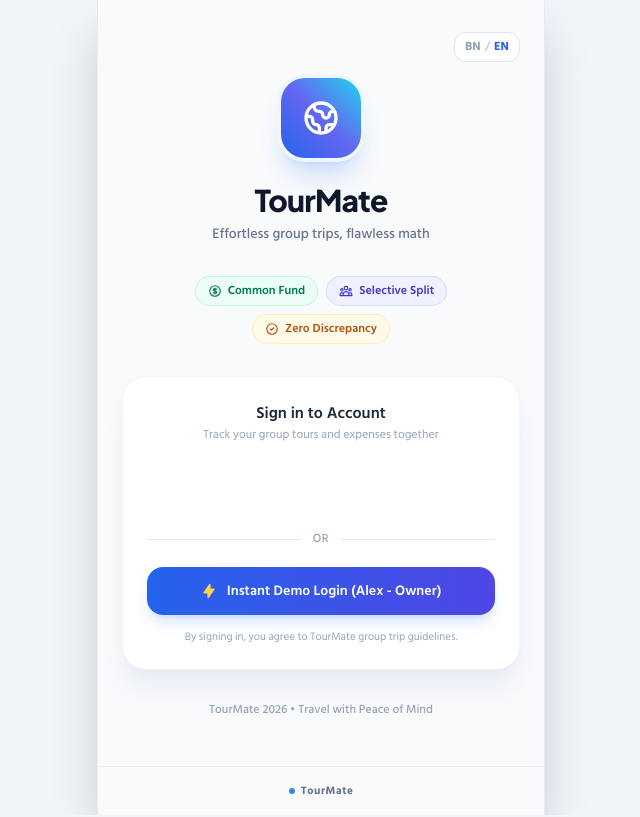
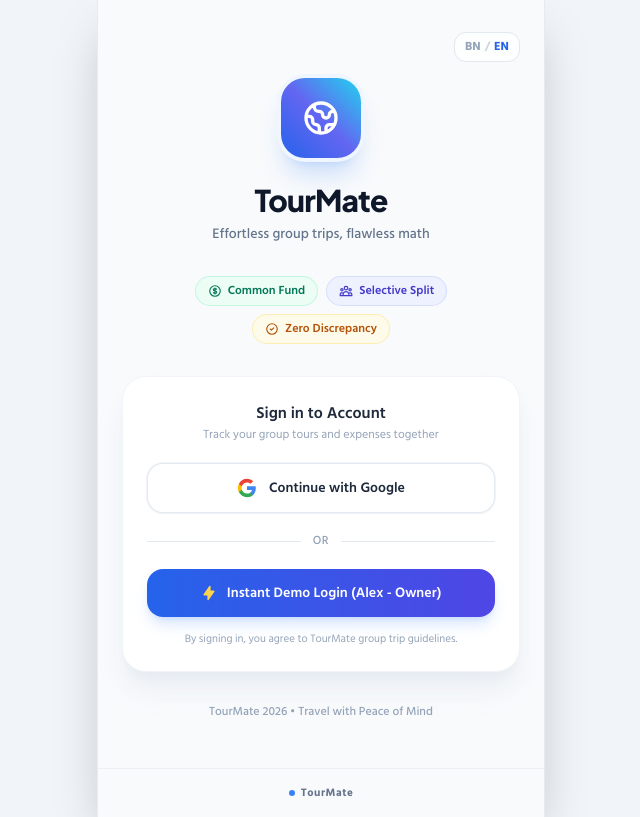
Before and after one commit to Tanveer1301/tourmate, a Django app: page /login in a window 1280 px wide. Shown: the whole page, without its empty margins (319-959 px from the left). Run offline with Django 5.2, Linux system fonts and the light colour scheme; some libraries are stand-ins or nearby versions.

Commit message:
Fix Google Sign-in white screen with COOP policy, proxy SSL header, and direct OAuth flow

```diff
--- a/apps/web/views.py
+++ b/apps/web/views.py
@@ -1,5 +1,34 @@
+import json
+import logging
+import os
+import urllib.parse
+import requests
 from django.conf import settings
+from django.http import HttpResponse, HttpResponseBadRequest
 from django.shortcuts import redirect, render
+
+from apps.accounts.security import generate_access_token, provision_google_user
+
+logger = logging.getLogger(__name__)
+
+
+def _get_redirect_uri(request):
+    """Dynamically determine the canonical OAuth callback URL."""
+    custom_uri = os.environ.get("GOOGLE_REDIRECT_URI")
+    if custom_uri:
+        return custom_uri.strip()
+    scheme = "https" if (
+        request.is_secure()
+        or request.headers.get("x-forwarded-proto") == "https"
+        or request.META.get("HTTP_X_FORWARDED_PROTO") == "https"
+    ) else request.scheme
+    host = request.get_host()
+    # Strip standard default ports if present
+    if host.endswith(":80"):
+        host = host[:-3]
+    elif host.endswith(":443"):
+        host = host[:-4]
+    return f"{scheme}://{host}/auth/google/callback"
 
 
 def index_view(request):
@@ -23,3 +52,130 @@ def dashboard_view(request):
 def tour_detail_view(request, tour_id):
     """Renders the mobile tour detail workspace (3 tabs, deposits, expenses, settlement)."""
     return render(request, "tour_detail.html", {"tour_id": str(tour_id)})
+
+
+def google_oauth_login(request):
+    """Direct Google OAuth2 redirect flow (works 100% across all mobile browsers and webviews)."""
+    client_id = getattr(settings, "GOOGLE_CLIENT_ID", "")
+    if not client_id:
+        return HttpResponseBadRequest("GOOGLE_CLIENT_ID is not configured.")
+
+    next_url = request.GET.get("next", "/tours")
+    redirect_uri = _get_redirect_uri(request)
+
+    params = {
+        "client_id": client_id,
+        "redirect_uri": redirect_uri,
+        "response_type": "code",
+        "scope": "openid email profile",
+        "access_type": "online",
+        "prompt": "select_account",
+        "state": next_url,
+    }
+    url = f"https://accounts.google.com/o/oauth2/v2/auth?{urllib.parse.urlencode(params)}"
+    return redirect(url)
+
+
+def google_oauth_callback(request):
+    """Handles Google OAuth2 callback, exchanges code for user profile, and sets JWT in browser."""
+    code = request.GET.get("code")
+    error = request.GET.get("error")
+    next_url = request.GET.get("state", "/tours")
+    if not next_url or not next_url.startswith("/"):
+        next_url = "/tours"
+
+    if error or not code:
+        logger.warning("Google OAuth error: %s", error)
+        return redirect(f"/login?error={urllib.parse.quote(error or 'No authorization code received')}")
+
+    client_id = getattr(settings, "GOOGLE_CLIENT_ID", "")
+    client_secret = getattr(settings, "GOOGLE_CLIENT_SECRET", "")
+    redirect_uri = _get_redirect_uri(request)
+
+    try:
+        # Exchange authorization code for tokens
+        token_resp = requests.post(
+            "https://oauth2.googleapis.com/token",
+            data={
+                "code": code,
+                "client_id": client_id,
+                "client_secret": client_secret,
+                "redirect_uri": redirect_uri,
+                "grant_type": "authorization_code",
+            },
+            timeout=10,
+        )
+        if token_resp.status_code != 200:
+            logger.error("Google token exchange failed: %s %s", token_resp.status_code, token_resp.text)
+            return redirect("/login?error=token_exchange_failed")
+
+        tokens = token_resp.json()
+        access_token_google = tokens.get("access_token")
+
+        # Fetch Google user profile
+        userinfo_resp = requests.get(
+            "https://www.googleapis.com/oauth2/v3/userinfo",
+            headers={"Authorization": f"Bearer {access_token_google}"},
+            timeout=10,
+        )
+        if userinfo_resp.status_code != 200:
+            logger.error("Google userinfo failed: %s %s", userinfo_resp.status_code, userinfo_resp.text)
+            return redirect("/login?error=userinfo_failed")
+
+        user_info = userinfo_resp.json()
+        user = provision_google_user(user_info)
+        jwt_token = generate_access_token(user)
+
+        user_data = {
+            "id": user.id,
+            "email": user.email,
+            "first_name": user.first_name,
+            "last_name": user.last_name,
+            "avatar_url": user.avatar_url,
+            "is_staff": user.is_staff,
+            "is_superuser": user.is_superuser,
+        }
+
+        payload_json = json.dumps({
+            "token": jwt_token,
+            "user": user_data,
+            "next": next_url,
+        })
+
+        # Bridge HTML page that safely sets localStorage and redirects
+        html = f"""<!DOCTYPE html>
+<html>
+<head>
+    <meta charset="utf-8">
+    <meta name="viewport" content="width=device-width, initial-scale=1.0">
+    <title>TourMate - প্রবেশ করা হচ্ছে...</title>
+</head>
+<body style="background:#0f172a;color:#ffffff;font-family:-apple-system,BlinkMacSystemFont,'Segoe UI',Roboto,sans-serif;display:flex;align-items:center;justify-content:center;height:100vh;margin:0;">
+    <div style="text-align:center;">
+        <div style="width:48px;height:48px;border:4px solid rgba(59,130,246,0.2);border-top-color:#3b82f6;border-radius:50%;animation:spin 0.8s linear infinite;margin:0 auto 16px;"></div>
+        <p style="font-size:15px;font-weight:600;margin:0 0 6px 0;">লগইন সফল হয়েছে!</p>
+        <p style="font-size:12px;color:#94a3b8;margin:0;">ট্যুর ড্যাশবোর্ডে প্রবেশ করা হচ্ছে...</p>
+    </div>
+    <style>@keyframes spin {{ to {{ transform: rotate(360deg); }} }}</style>
+    <script id="auth-data" type="application/json">{payload_json}</script>
+    <script>
+        try {{
+            const raw = document.getElementById('auth-data').textContent;
+            const data = JSON.parse(raw);
+            if (data.token) {{
+                localStorage.setItem('tourmate_token', data.token);
+            }}
+            if (data.user) {{
+                localStorage.setItem('tourmate_user', JSON.stringify(data.user));
+            }}
+            window.location.replace(data.next || '/tours');
+        }} catch(e) {{
+            window.location.replace('/tours');
+        }}
+    </script>
+</body>
+</html>"""
+        return HttpResponse(html)
+    except Exception as err:
+        logger.error("Google OAuth callback exception: %s", err, exc_info=True)
+        return redirect("/login?error=auth_failed")
--- a/config/urls.py
+++ b/config/urls.py
@@ -18,4 +18,9 @@ urlpatterns = [
     path("tours/", views.dashboard_view, name="tours_slash"),
     path("tours/<uuid:tour_id>", views.tour_detail_view, name="tour_detail"),
     path("tours/<uuid:tour_id>/", views.tour_detail_view, name="tour_detail_slash"),
+    # Direct Google OAuth2 Redirect Flow
+    path("auth/google/login", views.google_oauth_login, name="google_oauth_login"),
+    path("auth/google/login/", views.google_oauth_login, name="google_oauth_login_slash"),
+    path("auth/google/callback", views.google_oauth_callback, name="google_oauth_callback"),
+    path("auth/google/callback/", views.google_oauth_callback, name="google_oauth_callback_slash"),
 ]
--- a/templates/login.html
+++ b/templates/login.html
@@ -52,10 +52,20 @@
             <p class="text-xs text-slate-400 mt-0.5" x-text="lang === 'bn' ? 'আপনার ট্যুর ও খরচের হিসাব এক জায়গায়' : 'Track your group tours and expenses together'"></p>
         </div>
 
-        <!-- Official Google GIS Button Container -->
-        <div class="flex justify-center w-full min-h-[48px]">
-            <div id="google-signin-btn" class="w-full flex justify-center"></div>
-        </div>
+        <!-- Primary Direct Google Sign-in Button (Direct redirect flow - 100% reliable on all devices & webviews) -->
+        <a :href="'/auth/google/login?next=' + encodeURIComponent(getNextUrl())"
+           class="w-full min-h-[50px] px-4 py-3 bg-white hover:bg-slate-50 text-slate-800 font-semibold rounded-2xl border border-slate-200/90 shadow-sm hover:shadow transition-all flex items-center justify-center gap-3 active:scale-95 text-sm ring-1 ring-slate-100">
+            <svg class="w-5 h-5 flex-shrink-0" viewBox="0 0 24 24">
+                <path fill="#4285F4" d="M22.56 12.25c0-.78-.07-1.53-.2-2.25H12v4.26h5.92c-.26 1.37-1.04 2.53-2.21 3.31v2.77h3.57c2.08-1.92 3.28-4.74 3.28-8.09z"/>
+                <path fill="#34A853" d="M12 23c2.97 0 5.46-.98 7.28-2.66l-3.57-2.77c-.98.66-2.23 1.06-3.71 1.06-2.86 0-5.29-1.93-6.16-4.53H2.18v2.84C3.99 20.53 7.7 23 12 23z"/>
+                <path fill="#FBBC05" d="M5.84 14.09c-.22-.66-.35-1.36-.35-2.09s.13-1.43.35-2.09V7.06H2.18C1.43 8.55 1 10.22 1 12s.43 3.45 1.18 4.94l2.85-2.22.81-.63z"/>
+                <path fill="#EA4335" d="M12 5.38c1.62 0 3.06.56 4.21 1.64l3.15-3.15C17.45 2.09 14.97 1 12 1 7.7 1 3.99 3.47 2.18 7.06l3.66 2.84c.87-2.6 3.3-4.52 6.16-4.52z"/>
+            </svg>
+            <span x-text="lang === 'bn' ? 'Google দিয়ে প্রবেশ করুন' : 'Continue with Google'"></span>
+        </a>
+
+        <!-- Optional GIS Container for One-Tap -->
+        <div id="google-signin-btn" class="hidden"></div>
 
         <!-- Divider -->
         <div class="flex items-center gap-3 my-1">
@@ -112,6 +122,22 @@ function loginPage() {
             if (urlParams.get('logout') === '1') {
                 TourMateAPI.clearAuth();
             }
+
+            const err = urlParams.get('error');
+            if (err) {
+                let msg = 'লগইনে সমস্যা হয়েছে, দয়া করে আবার চেষ্টা করুন';
+                if (err === 'access_denied') {
+                    msg = this.lang === 'bn' ? 'Google লগইন বাতিল করা হয়েছে।' : 'Google sign-in was cancelled.';
+                } else if (err === 'token_exchange_failed') {
+                    msg = this.lang === 'bn' ? 'Google অনুমোদন ব্যর্থ হয়েছে।' : 'Google authorization failed.';
+                } else if (err === 'auth_failed') {
+                    msg = this.lang === 'bn' ? 'লগইন যাচাই করা যায়নি।' : 'Authentication failed.';
+                }
+                setTimeout(() => {
+                    window.showToast(msg, 'error');
+                }, 300);
+            }
+
             // Auto redirect if already logged in
             if (TourMateAPI.isAuthenticated()) {
                 window.location.href = this.getNextUrl();
@@ -137,23 +163,16 @@ function loginPage() {
                         client_id: this.googleClientId,
                         callback: this.handleGoogleCredentialResponse.bind(this),
                         auto_select: false,
-                        cancel_on_tap_outside: true
+                        cancel_on_tap_outside: true,
+                        itp_support: true,
                     });
 
-                    const btnEl = document.getElementById('google-signin-btn');
-                    if (btnEl) {
-                        window.google.accounts.id.renderButton(btnEl, {
-                            theme: 'outline',
-                            size: 'large',
-                            type: 'standard',
-                            text: 'signin_with',
-                            shape: 'pill',
-                            logo_alignment: 'left',
-                            width: 280
-                        });
-                    }
+                    // Prompt Google One-Tap if eligible
+                    try {
+                        window.google.accounts.id.prompt();
+                    } catch(e) {}
                 }
-            }, 100);
+            }, 150);
         },
 
         async handleGoogleCredentialResponse(response) {
```
Also changed, not shown: config/settings.py (+6 -6 lines).
